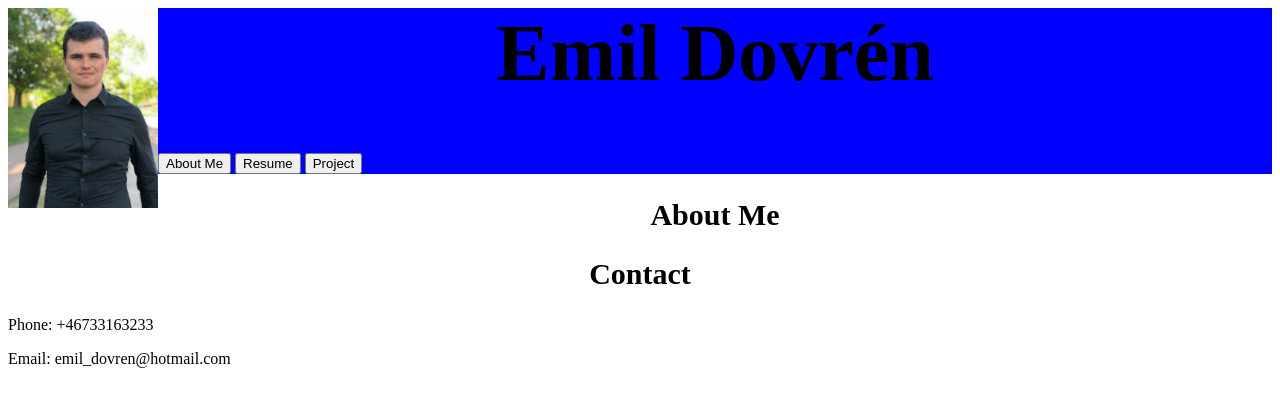
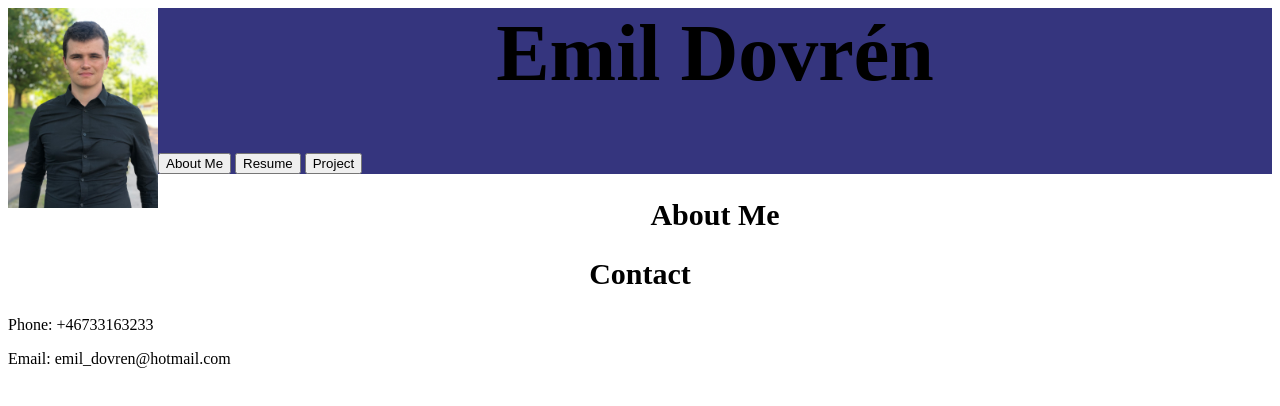
Before and after one commit to emildov/emildov.github.io, a plain HTML site: page index.html in a window 1280 px wide. Drawn offline with Linux system fonts and the light colour scheme.

Commit message:
darker_blue

```diff
--- a/styles.css
+++ b/styles.css
@@ -8,12 +8,12 @@ h2 {
 }
 
 nav {
-    background-color: blue;
+    background-color: rgb(53, 53, 126);
     align-items: center;
 }
 
 header {
-    background-color: blue;
+    background-color: rgb(53, 53, 126);
     vertical-align: super;
 }
 
```
